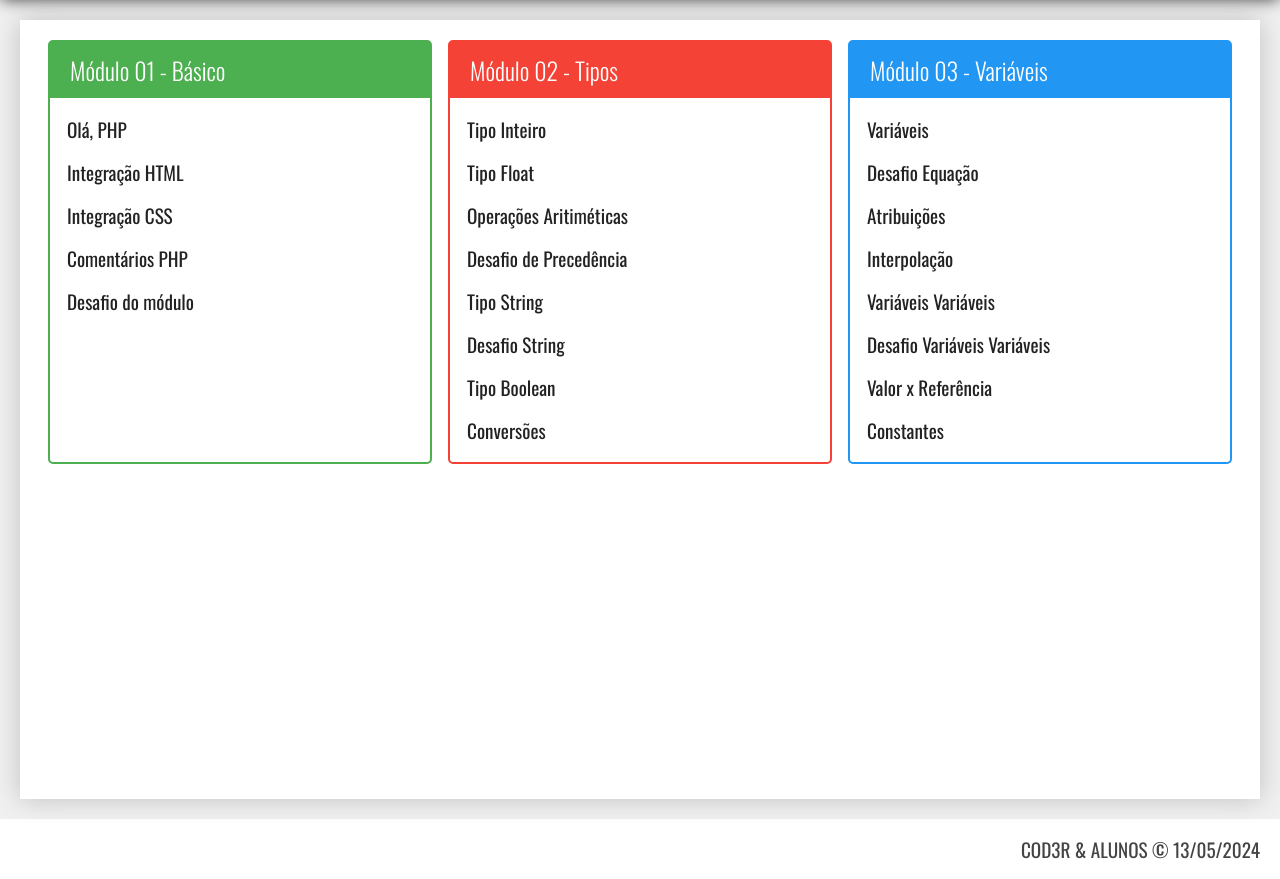
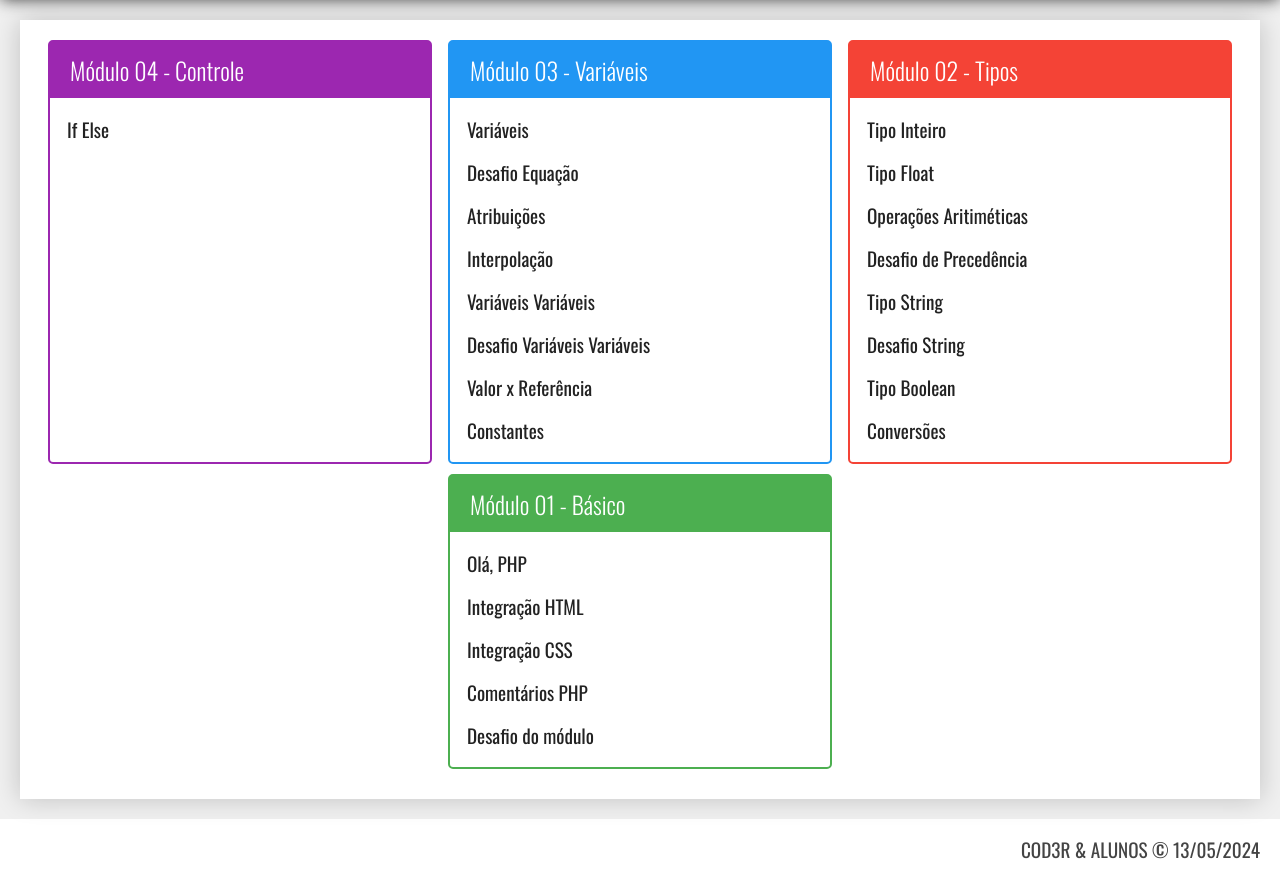
Before and after one commit to Lucas-d-Barbosa/curso-coder, a PHP site: page / in a window 1280 px wide. Shown: the part 120-999 px from the top of the page. Run offline with PHP 8.4, Linux system fonts and the light colour scheme.

Commit message:
if e else

```diff
--- a/index.php
+++ b/index.php
@@ -19,28 +19,46 @@
     <main class="principal">
         <div class="conteudo">
             <nav class="modulos">
-                <div class="modulo verde">
-                    <h3>Módulo 01 - Básico</h3>
+                <div class="modulo roxo">
+                    <h3>Módulo 04 - Controle</h3>
                     <ul>
                         <li>
-                            <a href="exercicio.php?dir=basico&file=ola">Olá, PHP</a>
+                            <a href="exercicio.php?dir=controle&file=if_else">If Else</a>
+                        </li>
+
+                    </ul>
+                </div>
+
+                <div class="modulo azul">
+                    <h3>Módulo 03 - Variáveis</h3>
+                    <ul>
+                        <li>
+                            <a href="exercicio.php?dir=variaveis&file=basico">Variáveis</a>
                         </li>
                         <li>
-                            <a href="exercicio.php?dir=basico&file=html">Integração HTML</a>
+                            <a href="exercicio.php?dir=variaveis&file=desafio_equacao">Desafio Equação</a>
                         </li>
                         <li>
-                            <a href="exercicio.php?dir=basico&file=css">Integração CSS</a>
+                            <a href="exercicio.php?dir=variaveis&file=atribuicoes">Atribuições</a>
                         </li>
                         <li>
-                            <a href="exercicio.php?dir=basico&file=comentarios">Comentários PHP</a>
+                            <a href="exercicio.php?dir=variaveis&file=interpolacao">Interpolação</a>
+                        </li>
+                        <li>
+                            <a href="exercicio.php?dir=variaveis&file=variaveis_variaveis">Variáveis Variáveis</a>
+                        </li>
+                        <li>
+                            <a href="exercicio.php?dir=variaveis&file=desafio_variaveis_variaveis">Desafio Variáveis Variáveis</a>
                         </li>
 
                         <li>
-                            <a href="exercicio.php?dir=basico&file=desafio">Desafio do módulo</a>
+                            <a href="exercicio.php?dir=variaveis&file=valor_x_referencia">Valor x Referência</a>
+                        </li>
+                        <li>
+                            <a href="exercicio.php?dir=variaveis&file=constantes">Constantes</a>
                         </li>
                     </ul>
                 </div>
-
                 <div class="modulo vermelho">
                     <h3>Módulo 02 - Tipos</h3>
                     <ul>
@@ -77,33 +95,24 @@
                     </ul>
                 </div>
 
-                <div class="modulo azul">
-                    <h3>Módulo 03 - Variáveis</h3>
+                <div class="modulo verde">
+                    <h3>Módulo 01 - Básico</h3>
                     <ul>
                         <li>
-                            <a href="exercicio.php?dir=variaveis&file=basico">Variáveis</a>
+                            <a href="exercicio.php?dir=basico&file=ola">Olá, PHP</a>
                         </li>
                         <li>
-                            <a href="exercicio.php?dir=variaveis&file=desafio_equacao">Desafio Equação</a>
+                            <a href="exercicio.php?dir=basico&file=html">Integração HTML</a>
                         </li>
                         <li>
-                            <a href="exercicio.php?dir=variaveis&file=atribuicoes">Atribuições</a>
+                            <a href="exercicio.php?dir=basico&file=css">Integração CSS</a>
                         </li>
                         <li>
-                            <a href="exercicio.php?dir=variaveis&file=interpolacao">Interpolação</a>
-                        </li>
-                        <li>
-                            <a href="exercicio.php?dir=variaveis&file=variaveis_variaveis">Variáveis Variáveis</a>
-                        </li>
-                        <li>
-                            <a href="exercicio.php?dir=variaveis&file=desafio_variaveis_variaveis">Desafio Variáveis Variáveis</a>
+                            <a href="exercicio.php?dir=basico&file=comentarios">Comentários PHP</a>
                         </li>
 
                         <li>
-                            <a href="exercicio.php?dir=variaveis&file=valor_x_referencia">Valor x Referência</a>
-                        </li>
-                        <li>
-                            <a href="exercicio.php?dir=variaveis&file=constantes">Constantes</a>
+                            <a href="exercicio.php?dir=basico&file=desafio">Desafio do módulo</a>
                         </li>
                     </ul>
                 </div>
```
Also changed, not shown: controle/if_else.php (added, +12 -0 lines).
